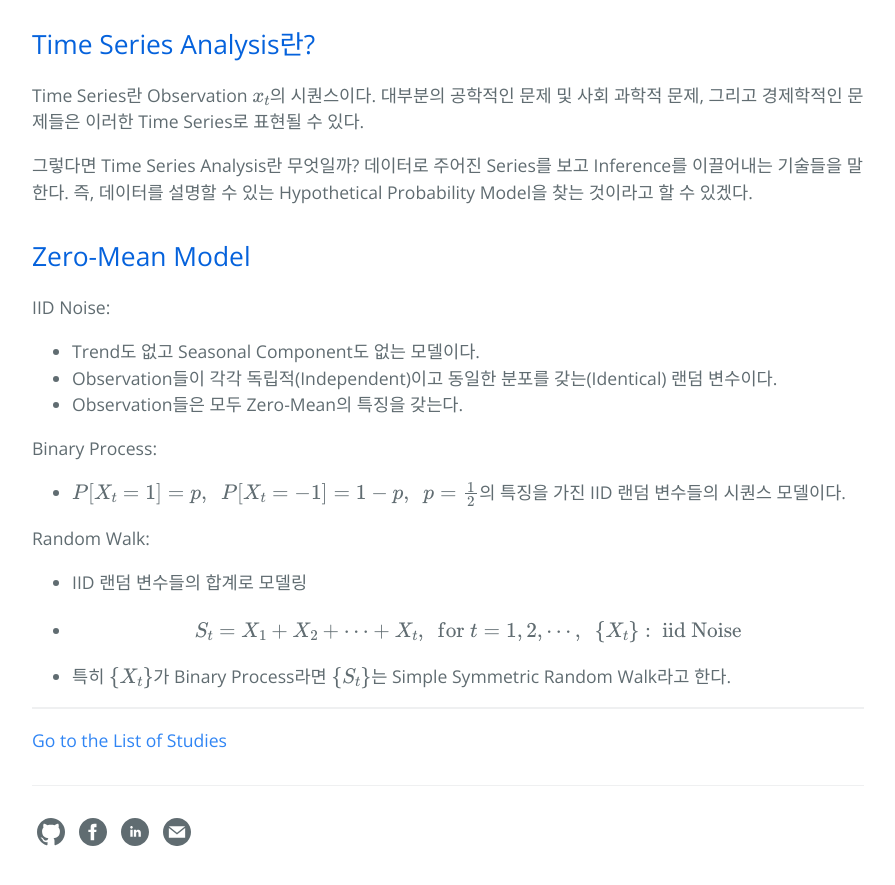
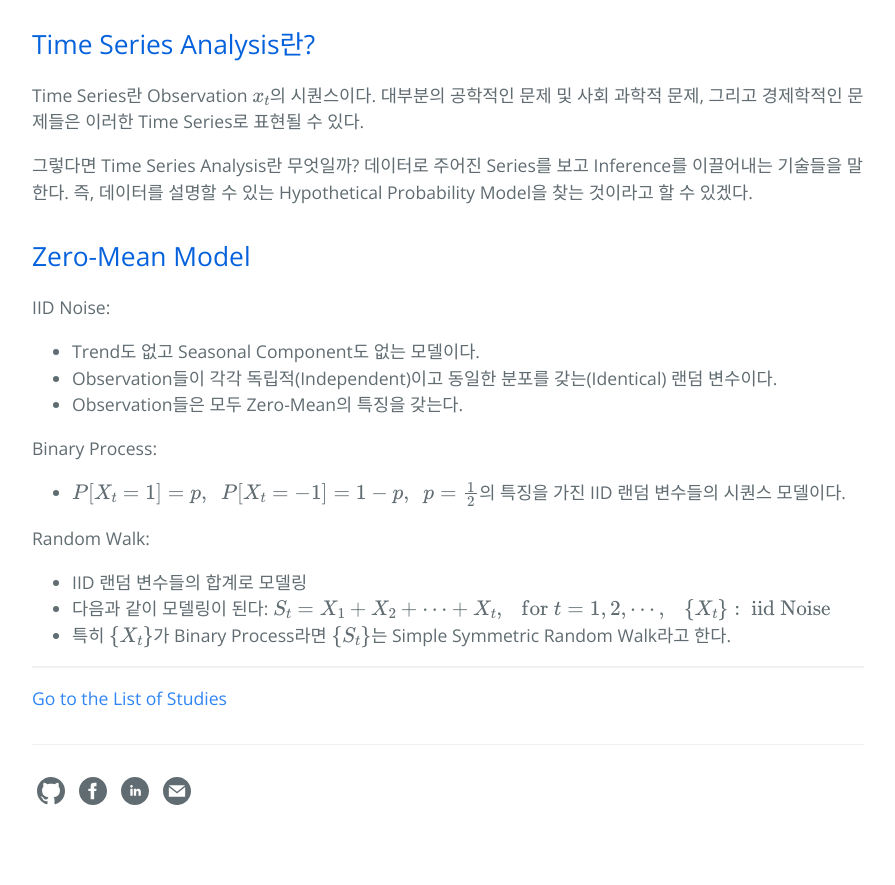
Before and after one commit to hcnoh/hcnoh.github.io, a Jekyll site: the page built from _posts/2019-02-02-time-series-analysis-ch01.md, in a window 1280 px wide and 900 px high, scrolled down 662 px. Shown: the top 885 px of the window, without its empty margins (192-1087 px from the left). Built offline with Jekyll 4.4.1, drawn with Linux system fonts in a browser that asks for light colours; formulas are drawn with MathJax 3; comment, search, counter and statistics services are not loaded; after the commit the page ends 1521 px from its top, so only the background shows below that.

Commit message:
Update 2019-02-02-time-series-analysis-ch01.md

```diff
--- a/_posts/2019-02-02-time-series-analysis-ch01.md
+++ b/_posts/2019-02-02-time-series-analysis-ch01.md
@@ -32,5 +32,5 @@ Binary Process:
 
 Random Walk:
 - IID 랜덤 변수들의 합계로 모델링
-- $$S_t = X_1+X_2+\cdots + X_t, \ \ \text{for} \ t=1,2,\cdots, \ \ \{X_t\}: \ \text{iid Noise}$$
+- 다음과 같이 모델링이 된다: $$S_t = X_1+X_2+\cdots + X_t, \ \ \ \text{for} \ t=1,2,\cdots, \ \ \ \{X_t\}: \ \text{iid Noise}$$
 - 특히 $$\{X_t\}$$가 Binary Process라면 $$\{S_t\}$$는 Simple Symmetric Random Walk라고 한다.
```
